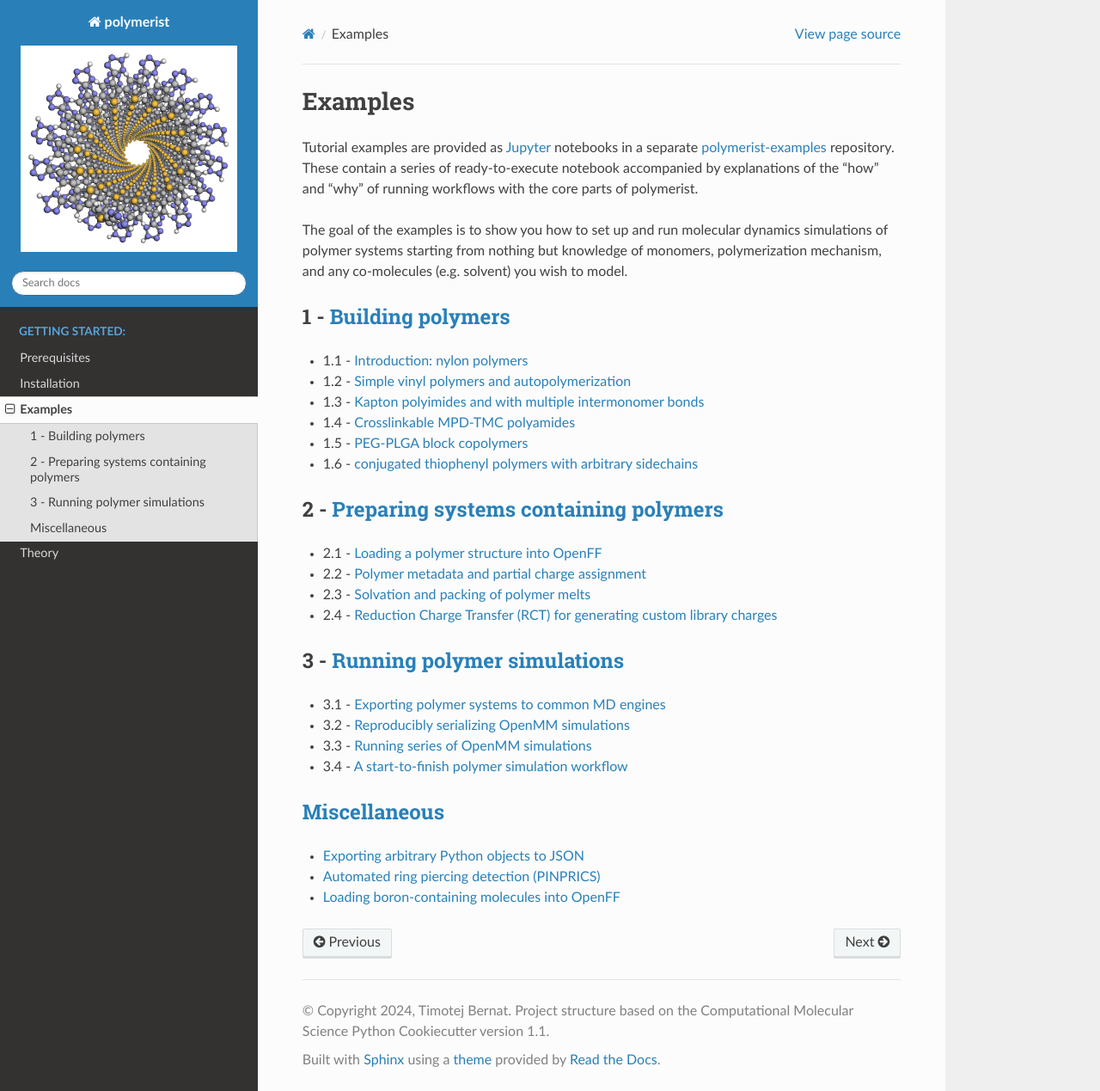
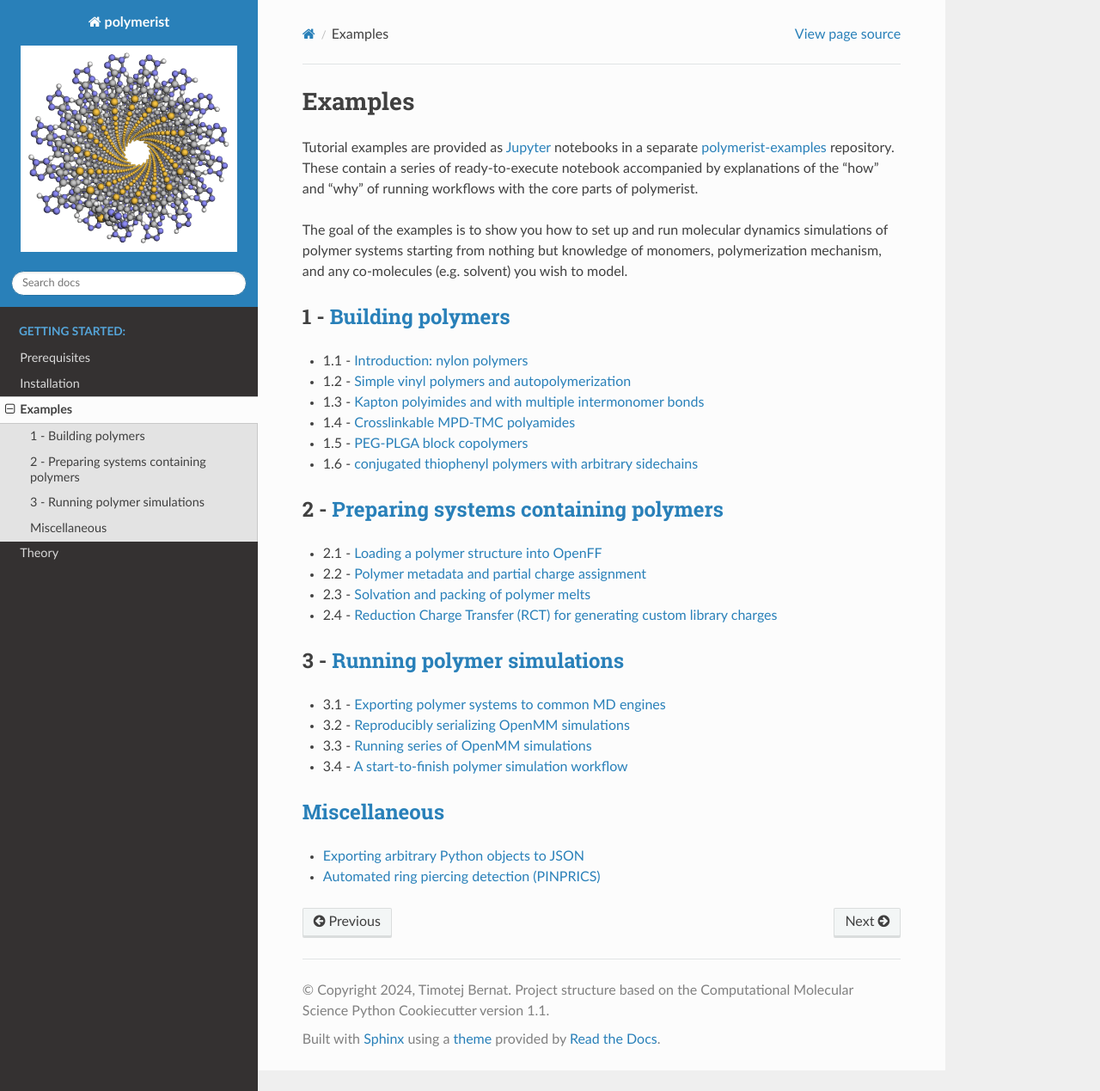
Before and after one commit to timbernat/polymerist, a Sphinx documentation site: the page built from docs/examples.rst, in a window 1280 px wide and 1269 px high. Shown: the whole window at 86% size. Built offline with Sphinx 7.4.7 and the Read the Docs theme 3.1.0, drawn with Linux system fonts in a browser that asks for light colours; the version number could not be read and is left out.

Commit message:
Removed link to deprecated OpenFF boron demo, fixed remaining misc examples links

```diff
--- a/docs/examples.rst
+++ b/docs/examples.rst
@@ -37,5 +37,4 @@
 `Miscellaneous <https://github.com/timbernat/polymerist_examples/blob/main/4-miscellaneous/>`_
 ====================================================================================================
 * `Exporting arbitrary Python objects to JSON <https://github.com/timbernat/polymerist_examples/blob/main/4-miscellaneous/jsonification.ipynb>`_
-* `Automated ring piercing detection (PINPRICS) <https://github.com/timbernat/polymerist_examples/blob/main/4-miscellaneous/ring-piercing.ipynb>`_
-* `Loading boron-containing molecules into OpenFF <https://github.com/timbernat/polymerist_examples/blob/main/4-miscellaneous/openff_boron_demo.py>`_
+* `Automated ring piercing detection (PINPRICS) <https://github.com/timbernat/polymerist_examples/blob/main/4-miscellaneous/ring_piercing.ipynb>`_
```
